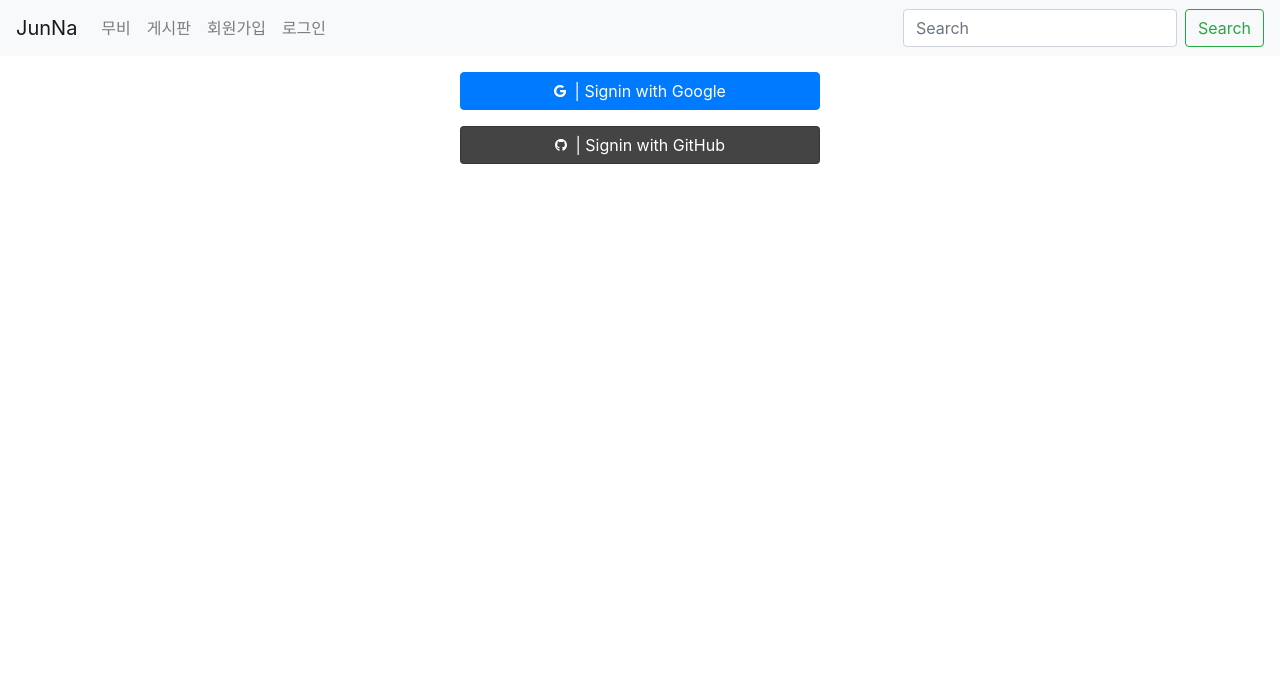
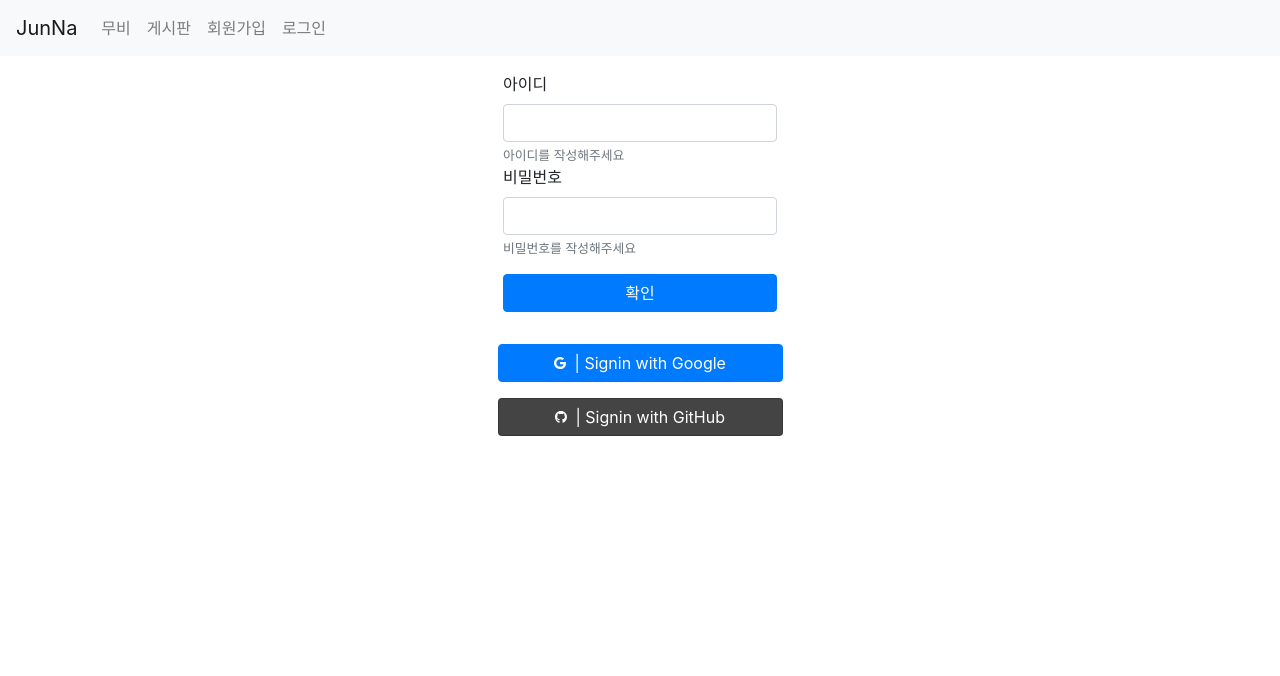
Before and after one commit to dmdekf/JunNamovie, a Django app: page /accounts/login/ in a window 1280 px wide. Shown: the top 676 px of the page. Run offline with Django 3.2, Linux system fonts and the light colour scheme; parts of the project's set-up code (start-up, migrations or seed data) failed here and were passed over; some libraries are stand-ins or nearby versions.

Commit message:
make login page

```diff
--- a/accounts/templates/accounts/login.html
+++ b/accounts/templates/accounts/login.html
@@ -2,11 +2,40 @@
 {% load socialaccount %}
 {% load static %}
 {% block body %}
-<div class="row m-3 justify-content-center">
-    <a href="#" onclick="googleLogin()" class="btn btn-primary col-4 align-self-center "><i class="fab fa-google pr-1"></i> | Signin with Google  </a>
+<div class="row m-6 justify-content-center">
+    <form method="POST" action="{% url 'accounts:login' %}">
+        {% csrf_token %}
+        <div class="form-group">
+        <label for="username">아이디</label>
+        <input class="form-control" type="text" id="username" />
+        <small class="form-text text-muted">아이디를 작성해주세요</small>
+        <div class="form-group">
+        <label for="password">비밀번호</label>
+        <input class="form-control" type="password" id="password" />
+        <small class="form-text text-muted">비밀번호를 작성해주세요</small>
+        </div>
+        <button class="btn btn-primary btn-block" type="submit">확인</button>
+        </div>
+    </form>
     <div class="w-100 my-2"></div>
-    <a href="{% provider_login_url 'github' %}" class="btn btn-github col-4 align-self-center"><i class="fab fa-github pr-1"></i> | Signin with GitHub  </a>
-
+    <a href="#" onclick="googleLogin()" class="btn btn-primary col-3 align-self-center "><i class="fab fa-google pr-1"></i> | Signin with Google  </a>
+    <div class="w-100 my-2"></div>
+    <a href="{% provider_login_url 'github' %}" class="btn btn-github col-3 align-self-center"><i class="fab fa-github pr-1"></i> | Signin with GitHub  </a>
+</div>
 
 <script src="{% static 'accounts/js/social_login.js' %}"></script>
 {% endblock %}
+{% block scripts %}
+<script>
+const loginform = new Vue({
+    el: '#loginform',
+    delimiters: ['[[', ']]'],
+    data: {
+    loginData: {
+    username: null,
+    password: null
+    }
+    }
+})
+  </script>
+{% endblock scripts %}
--- a/accounts/views.py
+++ b/accounts/views.py
@@ -1,14 +1,12 @@
 from django.shortcuts import render, redirect, get_object_or_404
-from django.conf import settings
 from django.contrib.auth import get_user_model
 from django.contrib.auth import logout as auth_logout
 from django.contrib.auth import login as auth_login
+from .forms import UserCreationForm
 from django.contrib.auth.forms import AuthenticationForm
 from django.contrib.auth.decorators import login_required
-from django.views.generic.base import TemplateView, View
-from django.middleware.csrf import _compare_salted_tokens
 from django.http import HttpResponseRedirect
-import requests
+from django.contrib import messages
 # Create your views here.
 
 
@@ -23,7 +21,18 @@ def getcode(request):
 def login(request):
     if request.user.is_authenticated:
         return redirect('movies:index')
-    return render(request, 'accounts/login.html')
+    if request.method == 'POST':
+        form = AuthenticationForm(request, request.POST)
+        if form.is_valid():
+            auth_login(request, form.get_user())
+            messages.success(request, '로그인이 완료되었습니다.')
+            return redirect('movies:movie_list')
+    else:
+        form = AuthenticationForm()
+    context = {
+        'form': form
+    }
+    return render(request, 'accounts/login.html', context)
 
 
 @login_required
@@ -35,4 +44,17 @@ def logout(request):
 def signup(request):
     if request.user.is_authenticated:
         return redirect('movies:index')
-    return render(request, 'accounts/login.html')
+
+    if request.method == 'POST':
+        form = UserCreationForm(request.POST)
+        if form.is_valid():
+            user = form.save()
+            auth_login(request, user)
+            messages.success(request, 'JUNNA MOVIE에 오신걸 환영합니다.')
+            return redirect('movies:movie')
+    else:
+        form = UserCreationForm()
+    context = {
+        'form': form
+    }
+    return render(request, 'accounts/signup.html', context)
--- a/templates/_navbar.html
+++ b/templates/_navbar.html
@@ -25,9 +25,5 @@
       </li>
       {% endif %}
     </ul>
-    <form class="form-inline my-2 my-lg-0">
-      <input class="form-control mr-sm-2" type="search" placeholder="Search" aria-label="Search">
-      <button class="btn btn-outline-success my-2 my-sm-0" type="submit">Search</button>
-    </form>
   </div>
 </nav>
```
Also changed, not shown: accounts/forms.py (added, +8 -0 lines), accounts/models.py (+5 -2 lines), accounts/templates/accounts/signup.html (added, +41 -0 lines), junnaMovie/settings.py (+6 -10 lines).
